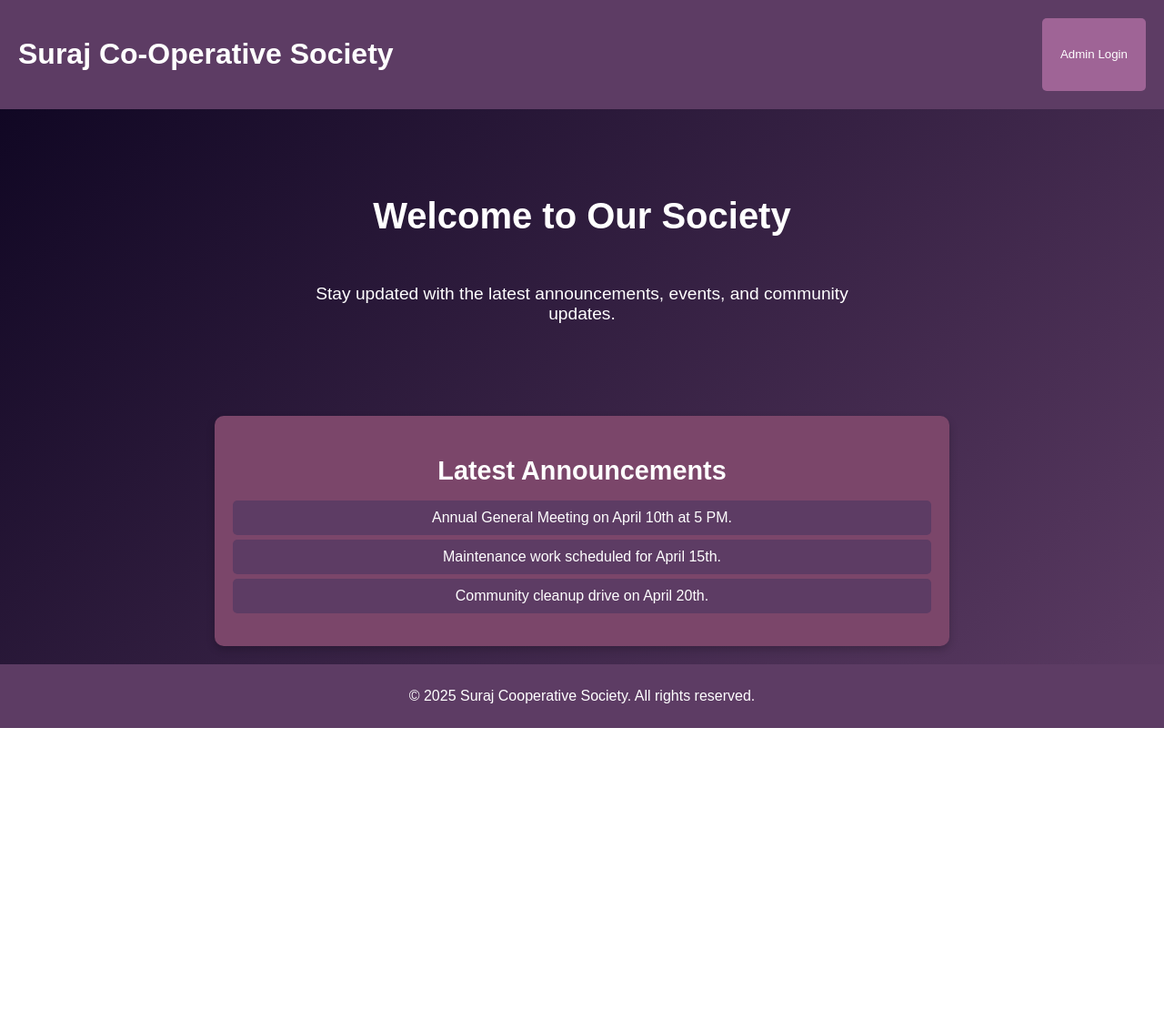
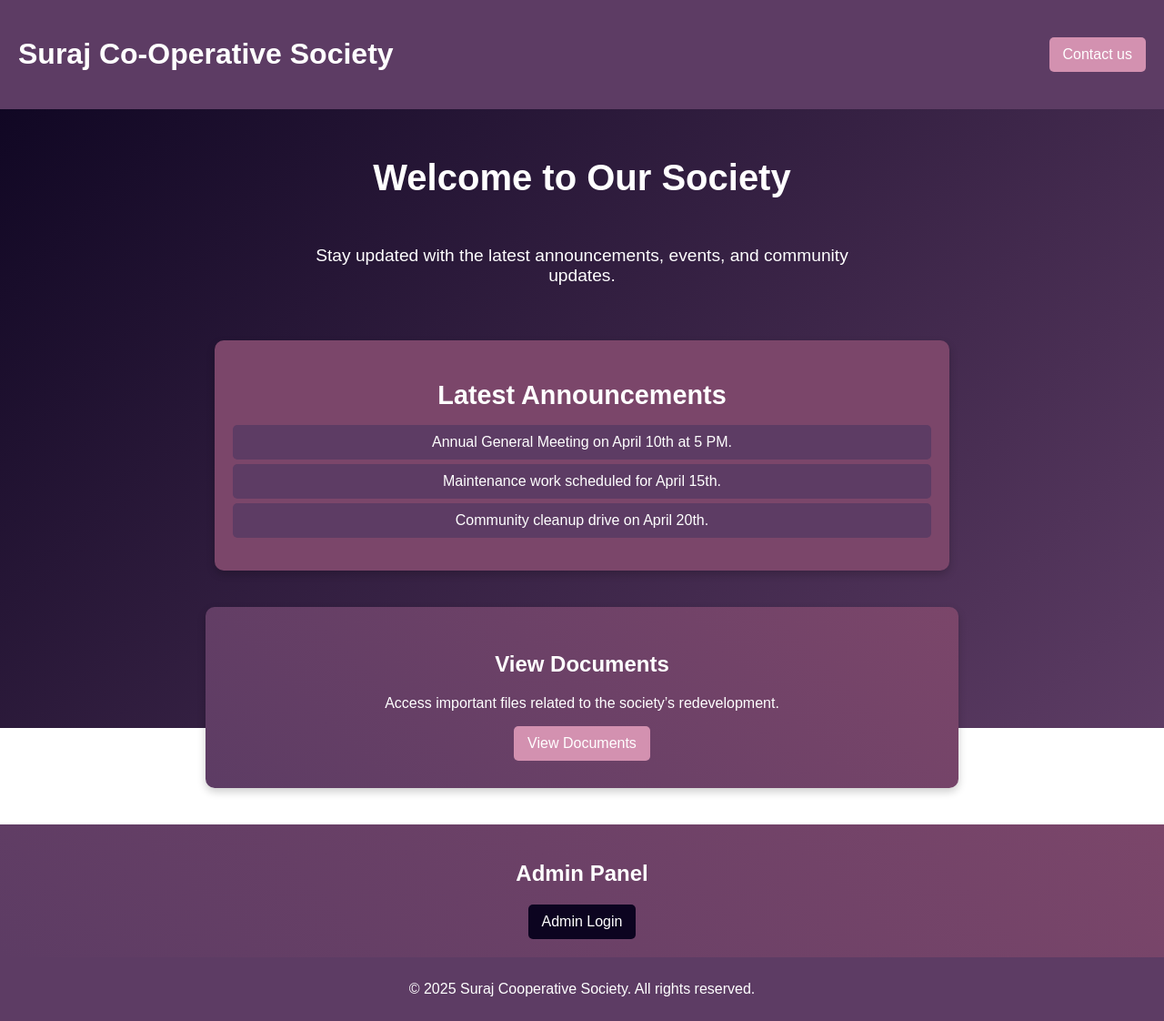
Before and after one commit to Tejashree-080/Suraj-Coop, a React (Create React App) app in the folder suraj/: page / in a window 1280 px wide. Shown: the whole page at 91% size. Before the commit the page ends 800 px from the top, so only its background shows below. Built offline with nearby package versions, Linux system fonts and the light colour scheme.

Commit message:
Documents

```diff
--- a/suraj/src/pages/Home.jsx
+++ b/suraj/src/pages/Home.jsx
@@ -7,7 +7,7 @@ const HomePage = () => {
       <div className="homepage">
         <header className="header">
           <h1>Suraj Co-Operative Society</h1>
-          <button className="login-btn">Admin Login</button>
+          <button className="contact-btn">Contact us</button>
         </header>
         <main className="hero">
           <h2>Welcome to Our Society</h2>
@@ -21,6 +21,15 @@ const HomePage = () => {
           <li>Community cleanup drive on April 20th.</li>
         </ul>
       </section>
+      <section className="view-documents">
+        <h2>View Documents</h2>
+        <p>Access important files related to the society’s redevelopment.</p>
+        <button className="view-docs-btn">View Documents</button>
+      </section>
+      <section className="admin-panel">
+        <h2>Admin Panel</h2>
+        <button className="admin-btn">Admin Login</button>
+      </section>
         <footer className="footer">
           <p>&copy; 2025 Suraj Cooperative Society. All rights reserved.</p>
         </footer>
--- a/suraj/src/styles/Home.css
+++ b/suraj/src/styles/Home.css
@@ -23,6 +23,7 @@
   .header {
     display: flex;
     justify-content: space-between;
+    align-items: center;
     padding: 20px;
     background: var(--deep-purple);
     color: white;
@@ -69,6 +70,21 @@
     padding: 10px;
     background: var(--deep-purple);
     color: white;
+  }
+
+  .contact-btn {
+    background: #D391B0;
+    border: none;
+    padding: 10px 15px;
+    color: white;
+    font-size: 1rem;
+    border-radius: 5px;
+    cursor: pointer;
+    transition: background 0.3s ease-in-out;
+  }
+
+  .contact-btn:hover {
+    background: #BA6E8F;
   }
 
   @keyframes fadeIn {
@@ -120,3 +136,53 @@
   .announcements li:hover {
     background: var(--soft-purple);
   }
+
+
+  /* View Documents Section */
+.view-documents {
+    background: linear-gradient(45deg, #5D3C64, #7B466A);
+    color: white;
+    padding: 30px;
+    text-align: center;
+    margin: 20px auto;
+    width: 60%;
+    border-radius: 10px;
+    box-shadow: 0px 4px 10px rgba(0, 0, 0, 0.2);
+  }
+
+  .view-docs-btn {
+    background: #D391B0;
+    border: none;
+    padding: 10px 15px;
+    color: white;
+    font-size: 1rem;
+    border-radius: 5px;
+    cursor: pointer;
+    transition: background 0.3s ease-in-out;
+  }
+
+  .view-docs-btn:hover {
+    background: #BA6E8F;
+  }
+
+  .admin-panel {
+    text-align: center;
+    padding: 20px;
+    margin-top: 20px;
+    background: linear-gradient(45deg, #5D3C64, #7B466A);
+  }
+
+  .admin-btn {
+    background: #0C0420;
+    border: none;
+    padding: 10px 15px;
+    color: white;
+    font-size: 1rem;
+    border-radius: 5px;
+    cursor: pointer;
+    transition: background 0.3s ease-in-out;
+  }
+
+  .admin-btn:hover {
+    background: #5D3C64;
+  }
```
